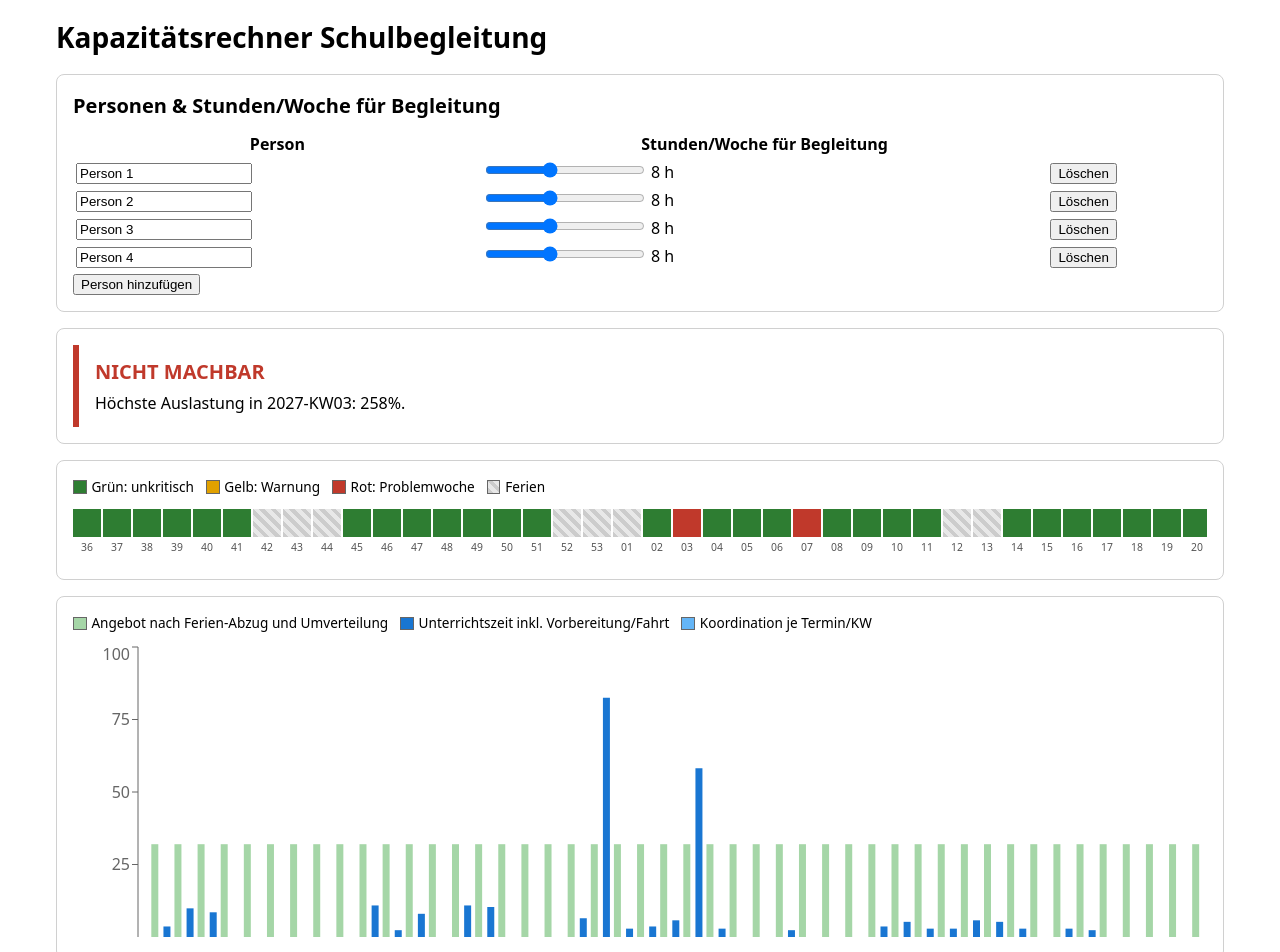
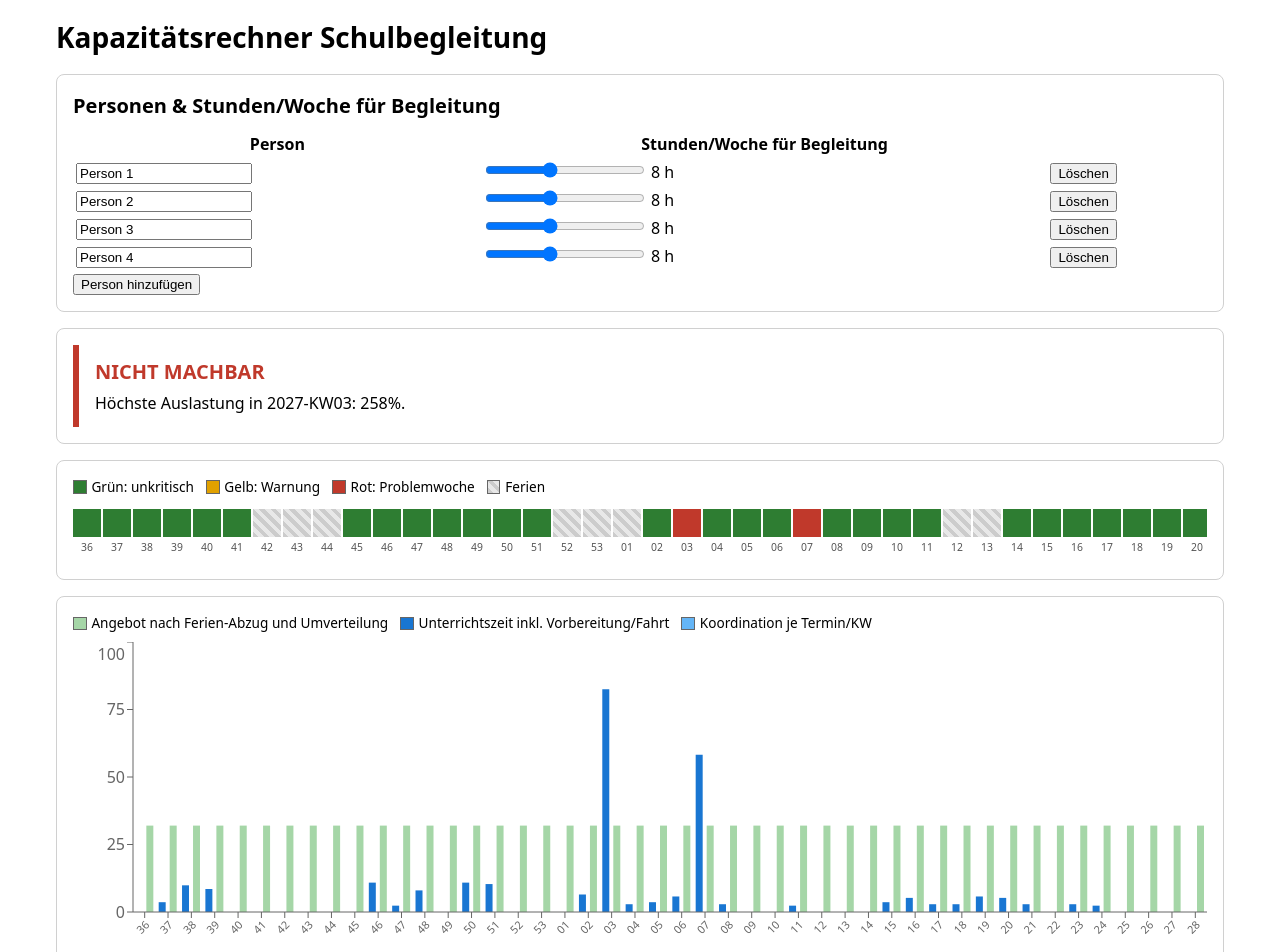
Before and after one commit to paulmeyerthkoeln-cloud/kapazitaetsrechner-schulbegleitung, a React (Vite) app: page / in a window 1280 px wide. Shown: the top 952 px of the page. Built offline with nearby package versions, Linux system fonts and the light colour scheme.

Commit message:
feat(berechnungstool): show angled KW labels on the BedarfAngebotChart x-axis
Co-Authored-By: Claude Sonnet 5 <noreply@anthropic.com>

```diff
--- a/src/components/BedarfAngebotChart.tsx
+++ b/src/components/BedarfAngebotChart.tsx
@@ -1,5 +1,5 @@
 import { Bar, BarChart, ResponsiveContainer, Tooltip, XAxis, YAxis } from 'recharts'
-import { formatWochenspanne } from '../lib/kalenderwochen'
+import { formatWochenspanne, kwNummer } from '../lib/kalenderwochen'
 import type { WochenErgebnis } from '../lib/berechnung'
 
 export function BedarfAngebotChart({ wochen }: { wochen: WochenErgebnis[] }) {
@@ -18,9 +18,17 @@ export function BedarfAngebotChart({ wochen }: { wochen: WochenErgebnis[] }) {
         <span><i style={{ background: '#1976d2' }} /> Unterrichtszeit inkl. Vorbereitung/Fahrt</span>
         <span><i style={{ background: '#64b5f6' }} /> Koordination je Termin/KW</span>
       </div>
-      <ResponsiveContainer width="100%" height={300}>
-        <BarChart data={chartData}>
-          <XAxis dataKey="wochenKey" hide />
+      <ResponsiveContainer width="100%" height={340}>
+        <BarChart data={chartData} margin={{ bottom: 20 }}>
+          <XAxis
+            dataKey="wochenKey"
+            tickFormatter={kwNummer}
+            angle={-45}
+            textAnchor="end"
+            height={50}
+            interval={0}
+            tick={{ fontSize: 11 }}
+          />
           <YAxis />
           <Tooltip labelFormatter={(label) => formatWochenspanne(String(label))} />
           <Bar dataKey="Angebot" fill="#a5d6a7" />
```
